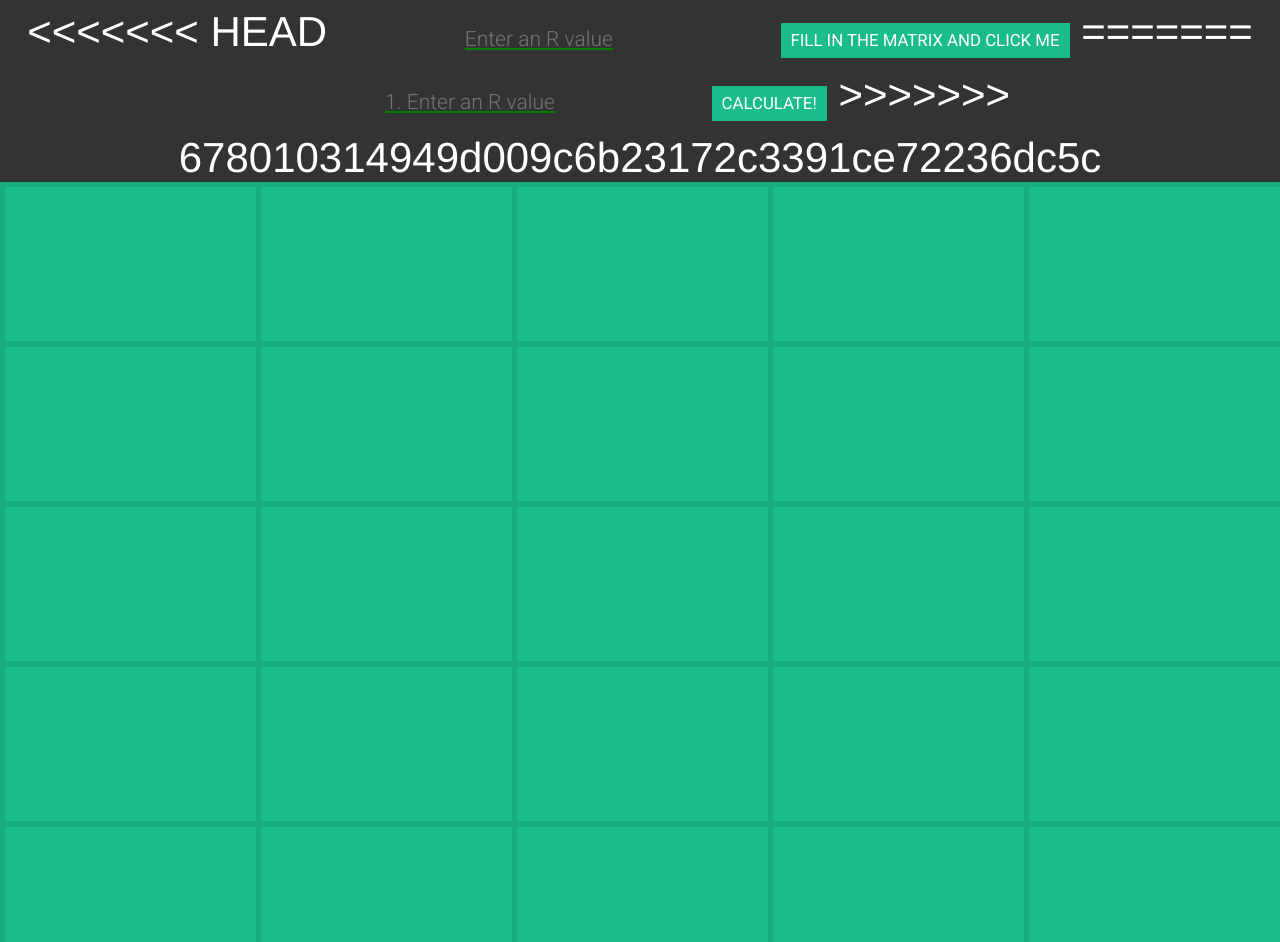
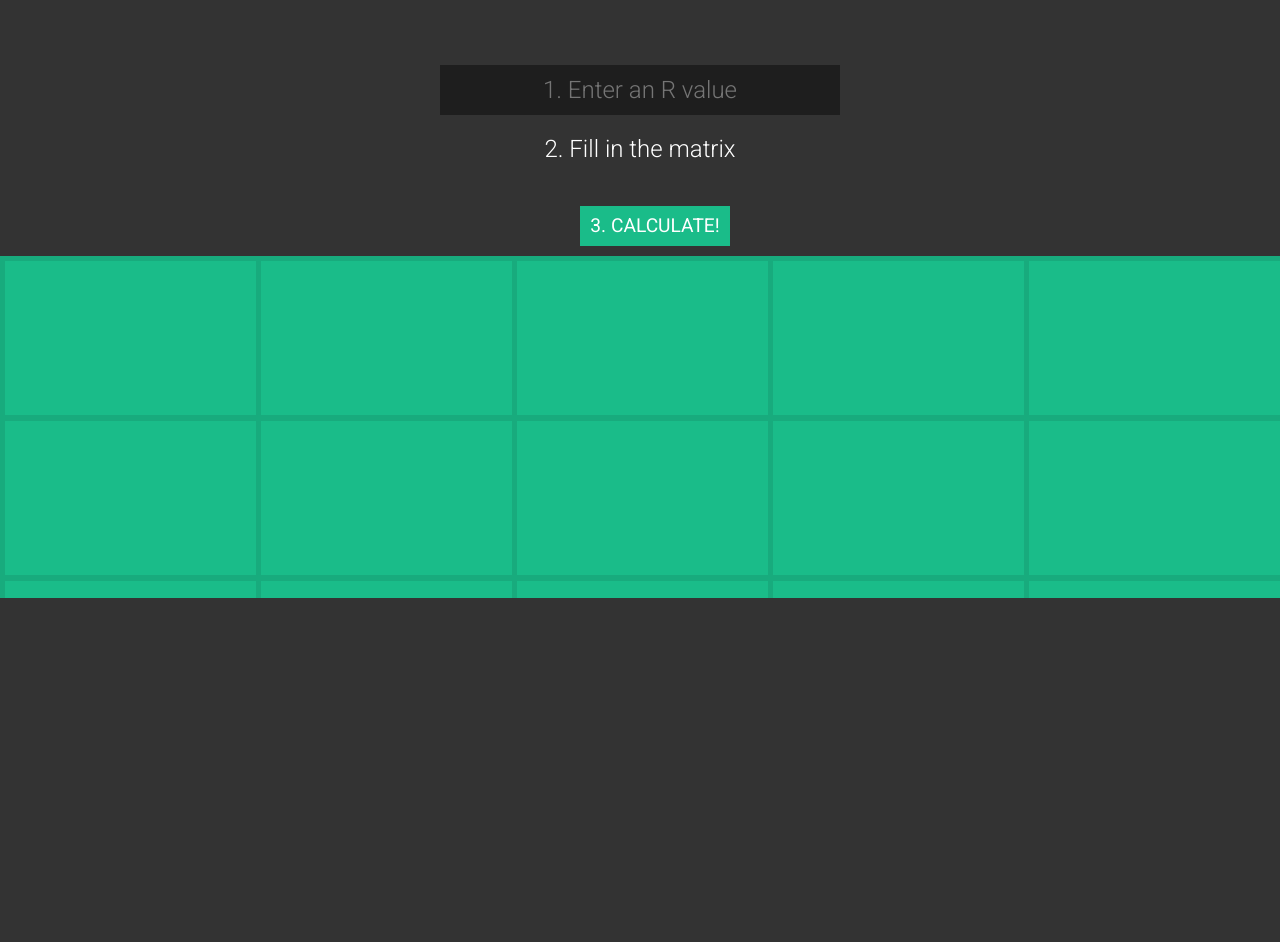
Before and after one commit to NoodleNut/MarkovChain, a website: page input.html in a window 1280 px wide. Shown: the part 202-1144 px from the top of the page. After the commit the page ends 800 px from the top, so only its background shows below. Drawn offline with nearby package versions, Linux system fonts and the light colour scheme.

Commit message:
added diagram view

```diff
--- a/css/component.css
+++ b/css/component.css
@@ -1,6 +1,28 @@
-@import url(http://fonts.googleapis.com/css?family=Roboto:300,400);
+/* Grid style; make sure parent containers have full height */
 
-/* Grid style; make sure parent containers have full height */
+.parallax {
+  perspective: 1px;
+  height: 100vh;
+  overflow-x: hidden;
+  overflow-y: auto;
+}
+
+.parallax__layer {
+  position: absolute;
+  top: 0;
+  right: 0;
+  bottom: 0;
+  left: 0;
+}
+
+.parallax__layer--base {
+  transform: translateZ(0);
+}
+
+.parallax__layer--back {
+  transform: translateZ(-1px) scale(2);
+}
+
 .gt-grid {
   width: 100%;
   height: 100%;
@@ -16,7 +38,7 @@
   background-color: #ddd;
   position: relative;
   opacity: 1;
-	box-shadow: inset 0 0 0 5px rgba(0,0,0,0.09);
+  box-shadow: inset 0 0 0 5px rgba(0, 0, 0, 0.09);
 }
 
 .gt-grid > div:hover:before,
@@ -27,11 +49,11 @@
   height: 100%;
   top: 0;
   left: 0;
-	background: rgba(0,0,0,0.03);
+  background: rgba(0, 0, 0, 0.03);
 }
 
 .gt-grid > div:hover:before {
-	background: rgba(0,0,0,0.05);
+  background: rgba(0, 0, 0, 0.05);
 }
 
 .gt-grid > div.gt-hidden {
@@ -42,13 +64,12 @@
 .gt-grid > div.gt-visible {
   z-index: 999;
 }
+/* Some content styles */
 
-/* Some content styles */
 .gt-grid {
   background-image: url(../images/changeme.png);
   background-repeat: no-repeat;
   background-position: 0px 0px;
-
 }
 
 .gt-grid > div h1,
@@ -73,8 +94,8 @@
   font-weight: 700;
   text-transform: uppercase;
 }
+/* The little grid to control the number of items */
 
-/* The little grid to control the number of items */
 .gt-grid-control {
   position: fixed;
   z-index: 1000;
@@ -93,7 +114,6 @@
   transition: opacity 0.2s;
 }
 
-
 .gt-grid-select {
   width: 112px;
   height: 112px;
@@ -104,15 +124,15 @@
   opacity: 0;
   -webkit-transition: all 0.2s;
   transition: all 0.2s;
-	border: 1px solid rgba(0,0,0,0.3);
+  border: 1px solid rgba(0, 0, 0, 0.3);
 }
 
 .gt-grid-select > div {
   width: 22px;
   height: 22px;
-	background: rgba(0,0,0,0.3);
+  background: rgba(0, 0, 0, 0.3);
   float: left;
-	border: 1px solid rgba(0,0,0,0.3);
+  border: 1px solid rgba(0, 0, 0, 0.3);
 }
 
 .no-touch .gt-grid-control:hover .gt-grid-icon,
@@ -127,16 +147,14 @@
 }
 
 .gt-grid-select .gt-grid-selected {
-	background: rgba(0,0,0,0.4);
+  background: rgba(0, 0, 0, 0.4);
 }
 
 .gt-grid-select .gt-grid-hover {
-	box-shadow: inset 0 0 0 10px rgba(255,255,255,0.1);
+  box-shadow: inset 0 0 0 10px rgba(255, 255, 255, 0.1);
 }
+/* Demo 3: Transition and delays */
 
-
-
-/* Demo 3: Transition and delays */
 .demo-3 .gt-grid > div {
   background-color: #1abc89;
   -webkit-transform: scale(1);
@@ -151,12 +169,11 @@
 }
 
 .textbox {
-
   background: none;
   outline: none;
-	border:0;
+  border: 0;
   color: #fff;
-	font-size:5em;
+  font-size: 5em;
   font-family: 'Amatic SC', cursive;
   text-align: auto;
   float: left;
@@ -172,44 +189,18 @@
 }
 
 .R_text {
-
   margin-bottom: 10px;
-	outline:0;
+  outline: 0;
   border-width: 0;
   line-height: 2em;
-	color:white;
-	font-family:'Roboto', sans-serif;
-	border-radius: 25px;
+  color: white;
+  font-family: 'Roboto', sans-serif;
   text-align: center;
   min-width: 400px;
   font-size: 0.5em;
   font-weight: 300;
   background: none;
-}
-
-.R_text:focus {
-
-	background-color: rgba(0,0,0,0.4);
-}
-
-::-webkit-input-placeholder {
-   text-decoration: underline;
-    text-decoration-color: green;
-}
-
-:-moz-placeholder { /* Firefox 18- */
-      text-decoration: underline;
-    text-decoration-color: green;
-}
-
-::-moz-placeholder {  /* Firefox 19+ */
-      text-decoration: underline;
-    text-decoration-color: green;
-}
-
-:-ms-input-placeholder {
-      text-decoration: underline;
-    text-decoration-color: green;
+  background-color: rgba(0, 0, 0, 0.4);
 }
 
 .butt {
@@ -217,11 +208,11 @@
   margin-left: 30px;
   padding-left: 10px;
   padding-right: 10px;
-	outline:0;
+  outline: 0;
   border-width: 0;
   line-height: 2em;
-	color:white;
-	font-family:'Roboto', sans-serif;
+  color: white;
+  font-family: 'Roboto', sans-serif;
   text-align: center;
   font-size: 0.4em;
   font-weight: 400;
@@ -232,3 +223,16 @@
 .butt:hover {
   background-color: #1adc89;
 }
+
+.step2 {
+  margin-bottom: 10px;
+  outline: 0;
+  border-width: 0;
+  line-height: 2em;
+  color: white;
+  font-family: 'Roboto', sans-serif;
+  text-align: center;
+  font-size: 0.5em;
+  font-weight: 300;
+  background: none;
+}
--- a/css/style.css
+++ b/css/style.css
@@ -1,7 +1,3 @@
-body {
-  font: 14px helvetica neue, helvetica, arial, sans-serif;
-}
-
 #cy {
   height: 100%;
   width: 100%;
--- a/input.html
+++ b/input.html
@@ -1,5 +1,6 @@
 <!DOCTYPE html>
 <html lang="en" class="no-js">
+
 <head>
   <meta charset="UTF-8" />
   <meta name="viewport" content="width=device-width, initial-scale=1.0">
@@ -7,9 +8,10 @@
 
   <link rel="shortcut icon" href="../favicon.ico">
   <link href='http://fonts.googleapis.com/css?family=Amatic+SC' rel='stylesheet' type='text/css'>
+  <link href='http://fonts.googleapis.com/css?family=Roboto:400,300' rel='stylesheet' type='text/css'>
   <link rel="stylesheet" type="text/css" href="css/default.css" />
   <link rel="stylesheet" type="text/css" href="css/component.css" />
-		<link rel="stylesheet" type="text/css" href="css/style.css"/>
+  <link rel="stylesheet" type="text/css" href="css/style.css" />
 
 
   <script src="http://ajax.googleapis.com/ajax/libs/jquery/1/jquery.min.js"></script>
@@ -20,72 +22,142 @@
   <script src="js/extractInput.js"></script>
 
 </head>
+
 <body>
-		<div class="container demo-3">
+  <div class="container demo-3 parallax">
     <div id="gt-grid-selector" class="gt-grid-control">
       <span class="gt-grid-icon"></span>
       <div class="gt-grid-select">
-					<div></div><div></div><div></div><div></div><div></div>
-					<div></div><div></div><div></div><div></div><div></div>
-					<div></div><div></div><div></div><div></div><div></div>
-					<div></div><div></div><div></div><div></div><div></div>
-					<div></div><div></div><div></div><div></div><div></div>
+        <div></div>
+        <div></div>
+        <div></div>
+        <div></div>
+        <div></div>
+        <div></div>
+        <div></div>
+        <div></div>
+        <div></div>
+        <div></div>
+        <div></div>
+        <div></div>
+        <div></div>
+        <div></div>
+        <div></div>
+        <div></div>
+        <div></div>
+        <div></div>
+        <div></div>
+        <div></div>
+        <div></div>
+        <div></div>
+        <div></div>
+        <div></div>
+        <div></div>
       </div>
     </div>
 
-			<div class = 'title'>
+    <div class='title'>
       <h1>
 			WELCOME TO T.E.D.D!!!!
 
 			</h1>
 
       <div>
-<<<<<<< HEAD
-			<input type = 'text' id = 'R_value' class = "R_text" placeholder='Enter an R value'>
-			<button class = 'butt' onclick='CreateGraph()'>FILL IN THE MATRIX AND CLICK ME</button>
-=======
-			<input type = 'text' id = 'R_value' class = "R_text" placeholder='1. Enter an R value'>
-			<button class = 'butt' onclick='passData()'>CALCULATE!</button>
->>>>>>> 678010314949d009c6b23172c3391ce72236dc5c
+        <input type='text' id='R_value' class="R_text" placeholder='1. Enter an R value'>
+        <div class="step2">2. Fill in the matrix</div>
+        <button class='butt' onclick='xyz(); passData()'>3. CALCULATE!</button>
       </div>
 
     </div>
 
 
-			<div id="gt-grid" class="gt-grid">
-				<div><h3><input type ='text' id="0" class="textbox"></h3></div>
-				<div><h3><input type ='text' id="1" class="textbox"></h3></div>
-				<div><h3><input type ='text' id="2" class="textbox"></h3></div>
-				<div><h3><input type ='text' id="3" class="textbox"></h3></div>
-				<div><h3><input type ='text' id="4" class="textbox"></h3></div>
-				<div><h3><input type ='text' id="5" class="textbox"></h3></div>
-				<div><h3><input type ='text' id="6" class="textbox"></h3></div>
-				<div><h3><input type ='text' id="7" class="textbox"></h3></div>
-				<div><h3><input type ='text' id="8" class="textbox"></h3></div>
-				<div><h3><input type ='text' id="9" class="textbox"></h3></div>
-				<div><h3><input type ='text' id="10" class="textbox"></h3></div>
-				<div><h3><input type ='text' id="11" class="textbox"></h3></div>
-				<div><h3><input type ='text' id="12" class="textbox"></h3></div>
-				<div><h3><input type ='text' id="13" class="textbox"></h3></div>
-				<div><h3><input type ='text' id="14" class="textbox"></h3></div>
-				<div><h3><input type ='text' id="15" class="textbox"></h3></div>
-				<div><h3><input type ='text' id="16" class="textbox"></h3></div>
-				<div><h3><input type ='text' id="17" class="textbox"></h3></div>
-				<div><h3><input type ='text' id="18" class="textbox"></h3></div>
-				<div><h3><input type ='text' id="19" class="textbox"></h3></div>
-				<div><h3><input type ='text' id="20" class="textbox"></h3></div>
-				<div><h3><input type ='text' id="21" class="textbox"></h3></div>
-				<div><h3><input type ='text' id="22" class="textbox"></h3></div>
-				<div><h3><input type ='text' id="23" class="textbox"></h3></div>
-				<div><h3><input type ='text' id="24" class="textbox"></h3></div>
+    <div id="gt-grid" class="gt-grid parallax__layer--base">
+      <div>
+        <h3><input type ='text' id="0" class="textbox"></h3>
+      </div>
+      <div>
+        <h3><input type ='text' id="1" class="textbox"></h3>
+      </div>
+      <div>
+        <h3><input type ='text' id="2" class="textbox"></h3>
+      </div>
+      <div>
+        <h3><input type ='text' id="3" class="textbox"></h3>
+      </div>
+      <div>
+        <h3><input type ='text' id="4" class="textbox"></h3>
+      </div>
+      <div>
+        <h3><input type ='text' id="5" class="textbox"></h3>
+      </div>
+      <div>
+        <h3><input type ='text' id="6" class="textbox"></h3>
+      </div>
+      <div>
+        <h3><input type ='text' id="7" class="textbox"></h3>
+      </div>
+      <div>
+        <h3><input type ='text' id="8" class="textbox"></h3>
+      </div>
+      <div>
+        <h3><input type ='text' id="9" class="textbox"></h3>
+      </div>
+      <div>
+        <h3><input type ='text' id="10" class="textbox"></h3>
+      </div>
+      <div>
+        <h3><input type ='text' id="11" class="textbox"></h3>
+      </div>
+      <div>
+        <h3><input type ='text' id="12" class="textbox"></h3>
+      </div>
+      <div>
+        <h3><input type ='text' id="13" class="textbox"></h3>
+      </div>
+      <div>
+        <h3><input type ='text' id="14" class="textbox"></h3>
+      </div>
+      <div>
+        <h3><input type ='text' id="15" class="textbox"></h3>
+      </div>
+      <div>
+        <h3><input type ='text' id="16" class="textbox"></h3>
+      </div>
+      <div>
+        <h3><input type ='text' id="17" class="textbox"></h3>
+      </div>
+      <div>
+        <h3><input type ='text' id="18" class="textbox"></h3>
+      </div>
+      <div>
+        <h3><input type ='text' id="19" class="textbox"></h3>
+      </div>
+      <div>
+        <h3><input type ='text' id="20" class="textbox"></h3>
+      </div>
+      <div>
+        <h3><input type ='text' id="21" class="textbox"></h3>
+      </div>
+      <div>
+        <h3><input type ='text' id="22" class="textbox"></h3>
+      </div>
+      <div>
+        <h3><input type ='text' id="23" class="textbox"></h3>
+      </div>
+      <div>
+        <h3><input type ='text' id="24" class="textbox"></h3>
+      </div>
 
 
     </div>
 
+    <div class="parallax__layer--back" id="page2" style="display:none;">
+      <h2>Yolo mode</h2>
+    </div>
+    <!--   <div id="cy"></div>-->
 
-		<div id="cy"></div>
-
-		</div><!-- /container -->
+  </div>
+  <!-- /container -->
 
 
   <!-- classie.js by @desandro: https://github.com/desandro/classie -->
@@ -93,18 +165,20 @@
   <script src="js/gridSelector.js"></script>
   <script src="js/grid.js"></script>
   <script>
-			Grid.init( {
-				transition : true,
-				speed : 450,
+    Grid.init({
+      transition: true,
+      speed: 450,
       delay: 20
-			} );
+    });
   </script>
   <script>
     //document.getElementById("R_value").onchange(xyz);
 
     function xyz() {
-
+      document.getElementById("gt-grid").style.display = "none";
+      document.getElementById("page2").style.display = "block";
     };
   </script>
 </body>
+
 </html>
```
Also changed, not shown: js/extractInput.js (+100 -25 lines). Lines whose indentation alone changed are shown as unchanged.
